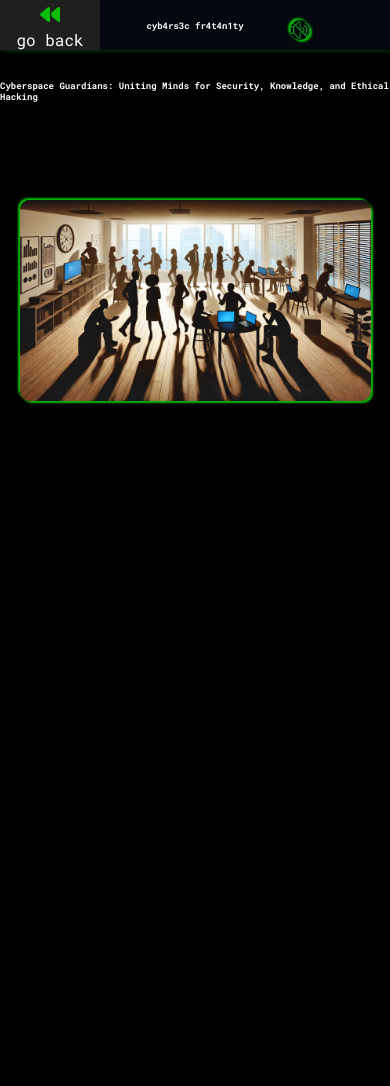
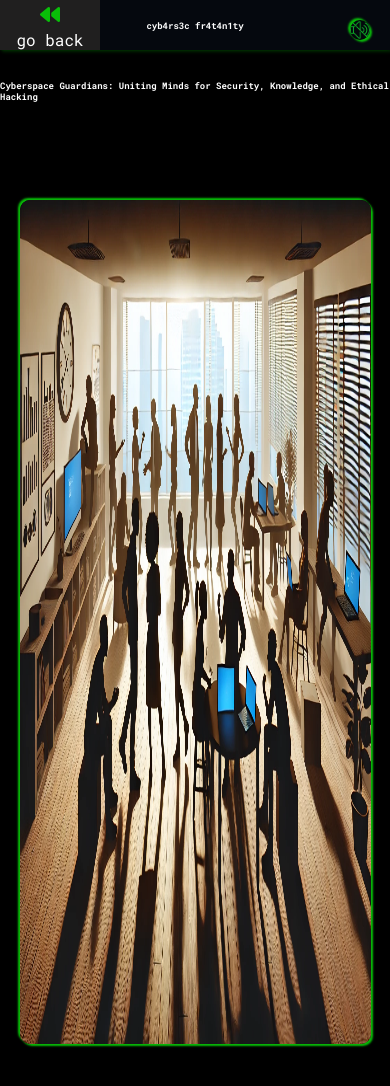
Before and after one commit to Lewis-Jade/mini_ctf, a PHP site: page /frat.html in a window 390 px wide. Shown: the top 1086 px of the page. Run offline with PHP 8.4, Linux system fonts and the light colour scheme.

Commit message:
fratanity added

```diff
--- a/CSS/frat.css
+++ b/CSS/frat.css
@@ -175,12 +175,13 @@ h3 {
     #audio {
         height: 20px;
         width: 20px;
+        right: 20px;
     }
 
     img {
         width: 90%;
         max-width: 100%;
-        height: auto;
+        height: 50%;
     }
 
     #circle {
```
